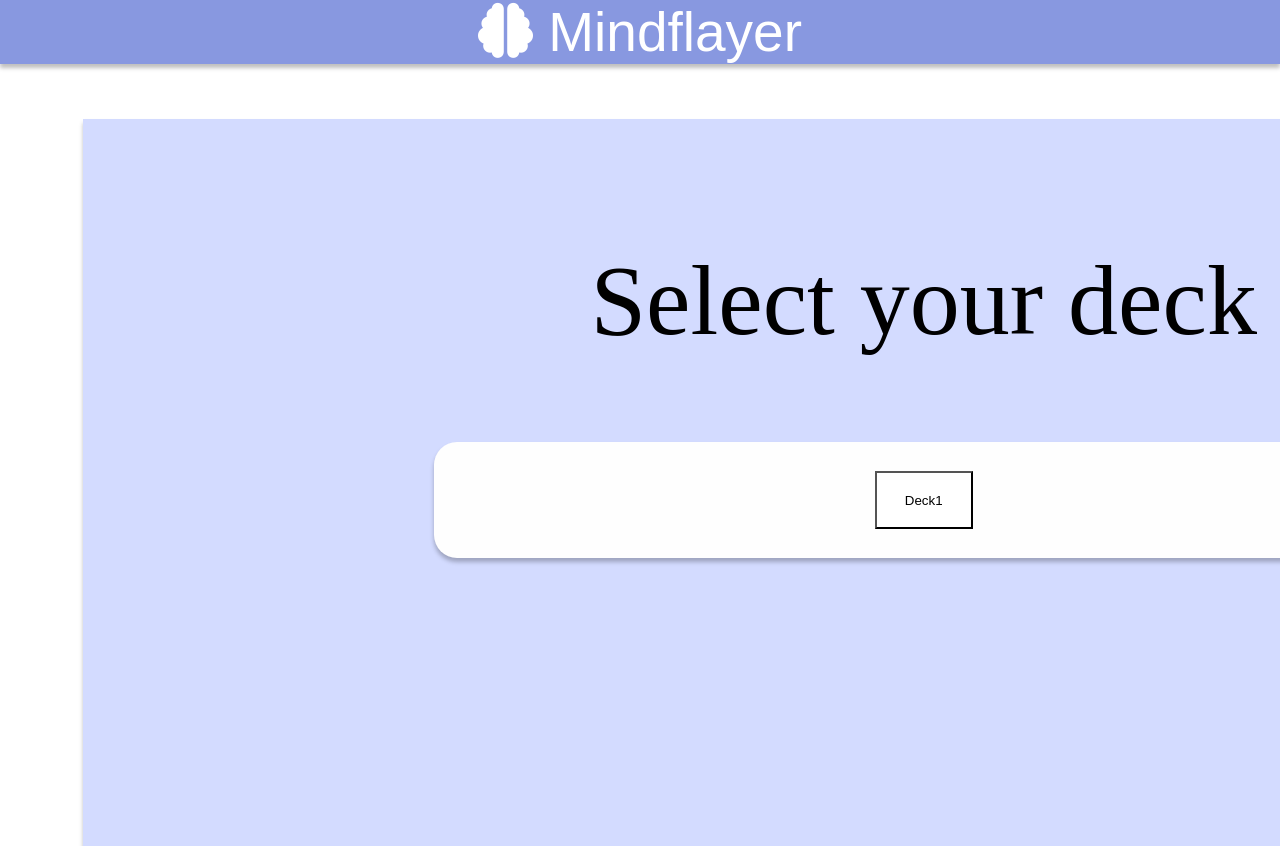
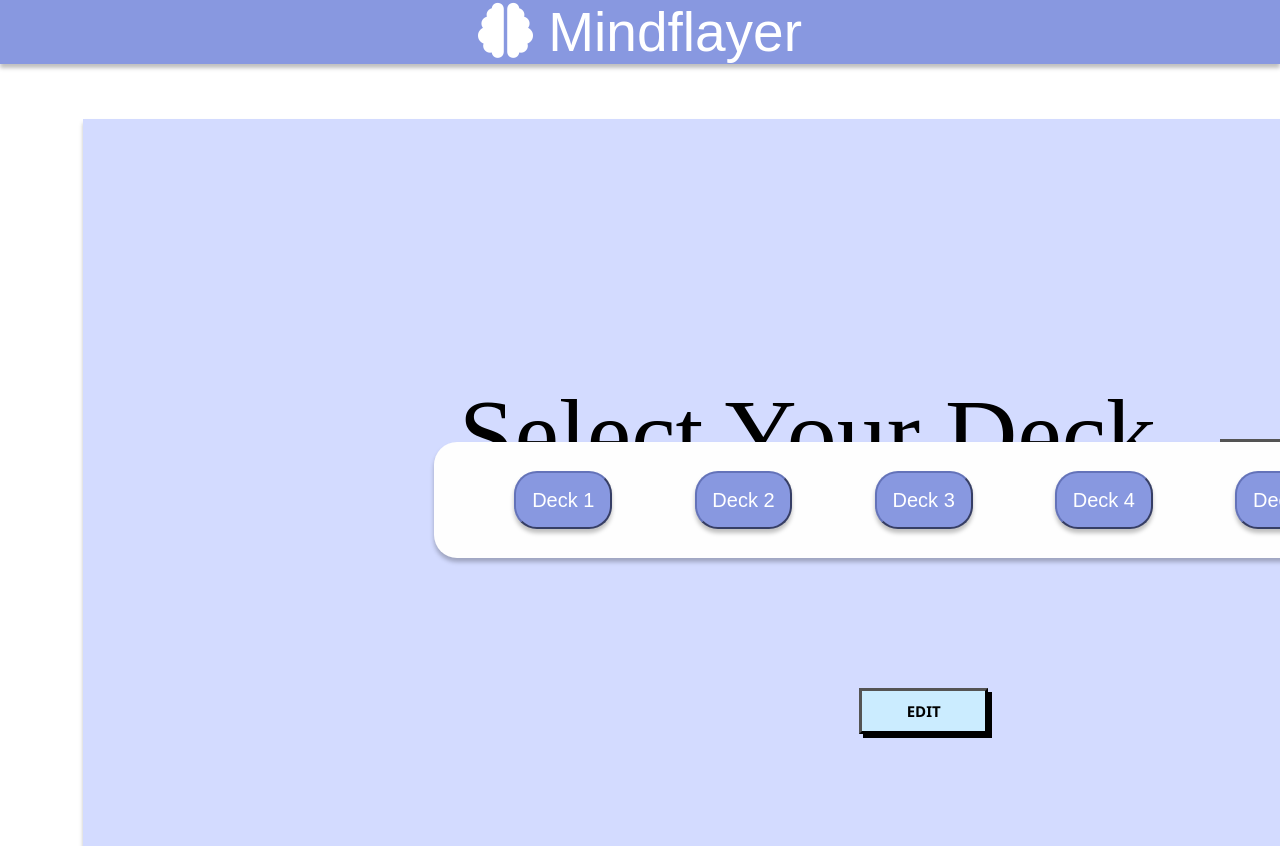
Before and after one commit to Yurills/final-project-i2cedt, a website: page frontend/Index2.html in a window 1280 px wide. Shown: the top 846 px of the page. Drawn offline with Linux system fonts and the light colour scheme; a web font is replaced by a local one.

Commit message:
Update "Select Your Deck" Page

```diff
--- a/frontend/Index2.html
+++ b/frontend/Index2.html
@@ -15,14 +15,26 @@
         <section id = "Main-Display">
             <div id = "Holder">
                 <div id = "Main-Box">
-                </div>
-                <div id = "Button-Holder">
-                    <button id = "Deck"> Deck1 </button>
+
+                    <div id = "Button-Holder">
+                        <button class = "Deck1"> Deck 1 </button>
+                        <button class = "Deck2"> Deck 2 </button>
+                        <button class = "Deck3"> Deck 3 </button>
+                        <button class = "Deck4"> Deck 4 </button>
+                        <button class = "Deck5"> Deck 5 </button>
+                    </div>
                 </div>
             </div>
+
             <div id = "Deck-Select">
-                Select your deck
+                Select Your Deck
+                <div id = "Actions">
+                    <button class="Start-Button">START</button>
+                    <button class="Edit-Button">EDIT</button>
+                </div>
             </div>
+
         </section>
+        <script src="./script2.js"></script>
     </body>
 </html>
--- a/frontend/styles2.css
+++ b/frontend/styles2.css
@@ -49,6 +49,7 @@ body {
 }
 
 #Button-Holder{
+    z-index: 1;
     width: 979px;
     height: 116px;
     left: 351px;
@@ -62,8 +63,8 @@ body {
 }
 
 #Main-Box{
-    width: 1681px;
-    height: 727px;
+    width: 100%;
+    height: 100%;
     left: 0px;
     top: 0px;
     position: absolute;
@@ -72,6 +73,7 @@ body {
 }
 
 #Deck-Select{
+    z-index: 0;
     width: 979px;
     height: 155px;
     left: 351px;
@@ -83,9 +85,68 @@ body {
     font-weight: 400;
     word-wrap: break-word;
 }
-#Deck{
+
+#Actions{
+    display: inline;
+}
+
+.Start-Button, .Edit-Button{
+    font-family:'Segoe UI', Tahoma, Geneva, Verdana, sans-serif;
+    font-weight: bold;
+    font-size: 15px;
+    margin-left: 4%;
+    margin-right: 4%;
+    margin-top:  20%;
+    border-color: black;
+    border-width: 3px;
+    box-shadow: 4px 4px 0px black;
+}
+
+.Start-Button{
+    width: 129px;
+    height: 46px;
+    background-color: #D9FFCF;
+}
+
+.Start-Button:hover{
+    background-color: #e6ffe0;
+    transition: 0.3s;
+}
+
+.Edit-Button{
+    width: 129px;
+    height: 46px;
+    background-color: #CBECFF;
+}
+
+.Edit-Button:hover{
+    background-color: #dff2fd;
+    transition: 0.3s;
+}
+
+.Deck1 ,.Deck2,.Deck3,.Deck4,.Deck5{
+    z-index: 1;
+    font-family: 'Palanquin Dark', sans-serif;
     width: 10%;
     height: 50%;
-    background-color: #ffffff;
+    background-color: #8898E0;
+    border-color: #6473b9;
     margin-top: 3%;
+    border-radius: 23px;
+    margin-left: 4%;
+    margin-right: 4%;
+    color: white;
+    font-size: 20px;
+    box-shadow: 0px 4px 4px rgba(0, 0, 0, 0.25);
 }
+
+.Deck1:hover,.Deck2:hover,.Deck3:hover,.Deck4:hover,.Deck5:hover{
+    background-color: #a0b1fc;
+    border-color: #788be0;
+    transition: 0.3s;
+}
+
+.Deck1:active{
+    background-color: black;
+    transition: 0.3s;
+}
```
